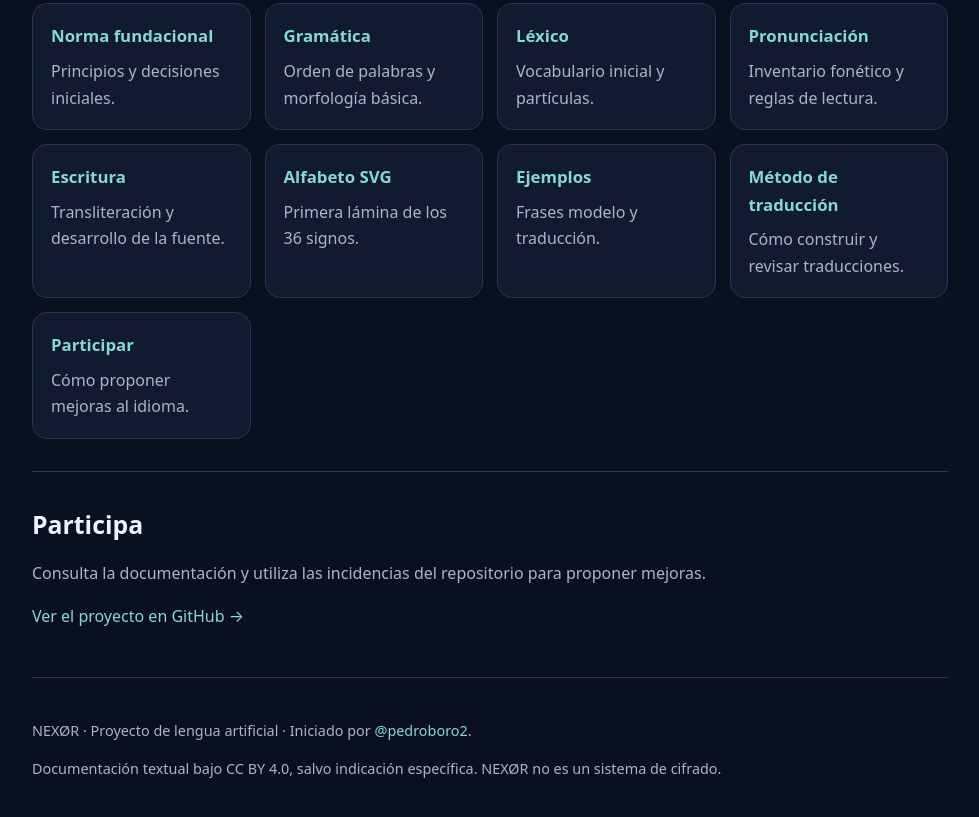
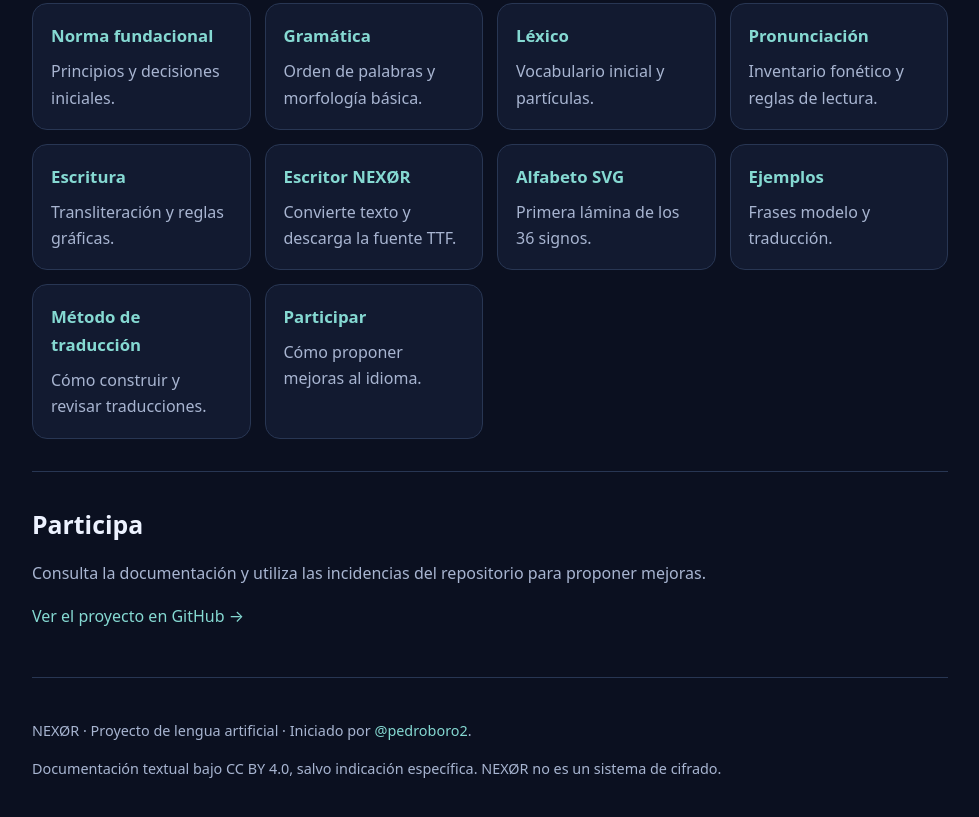
Before and after one commit to pedroboro2/LENGUAJE, a plain HTML site: page index.html in a window 1280 px wide. Shown: the part 2037-2854 px from the top of the page, without its empty margins (150-1129 px from the left). Drawn offline with Linux system fonts and the light colour scheme.

Commit message:
Enlaza el escritor NEXØR en la portada

```diff
--- a/index.html
+++ b/index.html
@@ -38,7 +38,7 @@ footer{padding-top:26px;color:var(--muted);font-size:.9rem}
 <div class="card"><h3><a href="GRAMATICA.md">Gramática</a></h3><p>Orden de palabras y morfología básica.</p></div>
 <div class="card"><h3><a href="LEXICO.md">Léxico</a></h3><p>Vocabulario inicial y partículas.</p></div>
 <div class="card"><h3><a href="PRONUNCIACION.md">Pronunciación</a></h3><p>Inventario fonético y reglas de lectura.</p></div>
-<div class="card"><h3><a href="ESCRITURA.md">Escritura</a></h3><p>Transliteración y desarrollo de la fuente.</p></div>
+<div class="card"><h3><a href="ESCRITURA.md">Escritura</a></h3><p>Transliteración y reglas gráficas.</p></div><div class="card"><h3><a href="escritor.html">Escritor NEXØR</a></h3><p>Convierte texto y descarga la fuente TTF.</p></div>
 <div class="card"><h3><a href="alfabeto-nexor.svg">Alfabeto SVG</a></h3><p>Primera lámina de los 36 signos.</p></div>
 <div class="card"><h3><a href="EJEMPLOS.md">Ejemplos</a></h3><p>Frases modelo y traducción.</p></div>
 <div class="card"><h3><a href="TRADUCCION.md">Método de traducción</a></h3><p>Cómo construir y revisar traducciones.</p></div>
```
